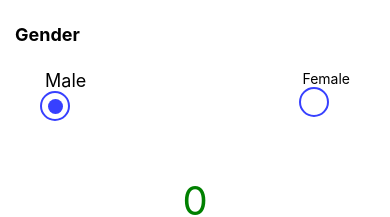
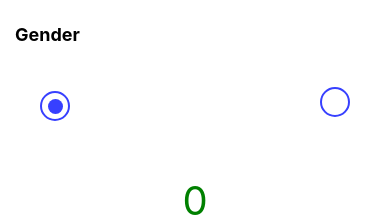
Before and after one commit to AatuTHu/Web--ja--hybriditeknologiat, a React Native app in the folder alcometer/: screen / in a window 390 px wide. Shown: the part 318-535 px from the top of the page. Built offline with nearby package versions, Linux system fonts and the light colour scheme.

Commit message:
Alcometer completed
Alcometer is ready

```diff
--- a/alcometer/App.js
+++ b/alcometer/App.js
@@ -1,5 +1,7 @@
 import { StatusBar } from 'expo-status-bar';
-import { StyleSheet, Text, View, ScrollView, TextInput, Button, TouchableOpacity, Image } from 'react-native';
+import {  Text, View, ScrollView, TextInput, Button, TouchableOpacity, Image } from 'react-native';
+import  StyleSheet from './Styles'
+import Radiobutton from './components/Radiobutton';
 import NumericInput from 'react-native-numeric-input'
 import { useState } from 'react'
 
@@ -38,58 +40,35 @@ export default function App() {
 
 
   return (
-    <View style={styles.container}>
+    <View style={StyleSheet.container}>
       <ScrollView>
-        <Text style={styles.title}>Alcometer</Text>
-          <Text style={styles.subTitle}>Weight</Text>
-           <TextInput style={styles.textInput} placeholder={"Weight"} keyboardType="numeric" onChangeText={ value => setWeight(value)}></TextInput>
+        <Text style={StyleSheet.title}>Alcometer</Text>
+          <Text style={StyleSheet.subTitle}>Weight</Text>
+           <TextInput style={StyleSheet.textInput} placeholder={"Weight"} keyboardType="numeric" onChangeText={ value => setWeight(value)}></TextInput>
 
-            <View style={styles.seprator}/>
-              <Text style={styles.subTitle}>Bottles</Text>
+            <View style={StyleSheet.seprator}/>
+              <Text style={StyleSheet.subTitle}>Bottles</Text>
             <NumericInput type='up-down' onChange={value => setBottles(value)}
                                          totalWidth={325}
                                          totalHeight={45}
                                          minValue={0}
             />
 
-            <View style={styles.seprator}/>
-              <Text style={styles.subTitle}>Hours</Text>
+            <View style={StyleSheet.seprator}/>
+              <Text style={StyleSheet.subTitle}>Hours</Text>
             <NumericInput type='up-down' onChange={value => setHours(value)}
                                          totalWidth={325}
                                          totalHeight={45}
                                          minValue={0}
             />
 
-            <View style={styles.seprator}/>
-              <Text style={styles.subTitle}>Gender</Text>
+            <View style={StyleSheet.seprator}/>
+              <Text style={StyleSheet.subTitle}>Gender</Text>
+                <Radiobutton gender={gender} checked = {checked} setChecked = {setChecked}/>
 
-                <View style = { styles.radioContainer}>
-                  {gender.map((gender, key) => {
-                      return(
-                        <View key={gender}>
-                          {checked == key ? (
-                            <View>
-                              <Text style = { styles.Text }> { gender }</Text>
-                            <TouchableOpacity style={styles.radioBtn}>
-                              <View style = { styles.selectedRadioBtn}/>
-                            </TouchableOpacity>
-                          </View>
-                          ) : (
-                            <View>
-                              <Text> { gender }</Text>
-                                <TouchableOpacity style={styles.radioBtn} onPress={() => { setChecked(key) }}>
-                                  <View style = {styles.unselected}></View>
-                                </TouchableOpacity>
-                              </View>
-                          )}
-                      </View>
-                      )
-                  })}
-                </View>
-
-                <View style={styles.seprator}/>
-                  <View style = {styles.answerContainer}>
-                      <Text style = { [answer <= 0.5 ? styles.green : answer >= 0.5 && answer <= 1.2 ? styles.yellow :  styles.red ]}>{answer}</Text>
+                <View style={StyleSheet.seprator}/>
+                  <View style = {StyleSheet.answerContainer}>
+                      <Text style = { [answer <= 0.5 ? StyleSheet.green : answer >= 0.5 && answer <= 1.2 ? StyleSheet.yellow :  StyleSheet.red ]}>{answer}</Text>
                   </View>
                     <Button title = {'Calculate'} onPress = {() => calculate()}></Button>
         <StatusBar style="auto" />
@@ -97,77 +76,3 @@ export default function App() {
     </View>
   );
 }
-
-const styles = StyleSheet.create({
-  container: {
-    flex: 1,
-    backgroundColor: '#fff',
-    top: 24,
-    padding: 15,
-  },
-  title: {
-    textAlign: 'center',
-    width: '100%',
-    height: 100,
-    fontSize: 40,
-    fontWeight: 'bold',
-    color: '#00BFFF',
-  },
-  subTitle: {
-    textAlign: 'left',
-    fontSize: 18,
-    fontWeight: 'bold',
-  },
-  textInput: {
-    height: 50,
-    backgroundColor: 'lightGrey',
-  },
-  seprator: {
-    height: 10,
-    width: 200,
-    margin: 10,
-  },
-  radioContainer: {
-    margin: 25,
-    flexDirection: 'row',
-    justifyContent: 'space-between'
-  },
-  radioBtn: {
-    height: 30,
-		width: 30,
-		borderRadius: 100,
-		borderWidth: 2,
-		borderColor: '#3740ff',
-		alignItems: 'center',
-		justifyContent: 'center',
-  },
-  selectedRadioBtn: {
-      width: 15,
-      height: 15,
-      borderRadius: 50,
-      backgroundColor: '#3740ff',
-  },
-  unselectedRadioBtn: {
-    backgroundColor: '#fff'
-  },
-  Text: {
-    fontSize: 18
-  },
-  answerContainer: {
-    alignItems: 'center',
-    marginBottom: 20,
-  },
-  green : {
-    fontSize: 40,
-    color: "green",
-  },
-  yellow : {
-    fontSize: 40,
-    color: "yellow",
-  },
-  red : {
-    fontSize: 40,
-    color: "red",
-  }
-
-});
--- /dev/null
+++ b/alcometer/Styles.js
@@ -0,0 +1,74 @@
+import { StyleSheet } from "react-native";
+
+export default StyleSheet.create({
+    container: {
+        flex: 1,
+        backgroundColor: '#fff',
+        top: 24,
+        padding: 15,
+      },
+      title: {
+        textAlign: 'center',
+        width: '100%',
+        height: 100,
+        fontSize: 40,
+        fontWeight: 'bold',
+        color: '#00BFFF',
+      },
+      subTitle: {
+        textAlign: 'left',
+        fontSize: 18,
+        fontWeight: 'bold',
+      },
+      textInput: {
+        height: 50,
+        backgroundColor: 'lightGrey',
+      },
+      seprator: {
+        height: 10,
+        width: 200,
+        margin: 10,
+      },
+      radioContainer: {
+        margin: 25,
+        flexDirection: 'row',
+        justifyContent: 'space-between'
+      },
+      radioBtn: {
+        height: 30,
+            width: 30,
+            borderRadius: 100,
+            borderWidth: 2,
+            borderColor: '#3740ff',
+            alignItems: 'center',
+            justifyContent: 'center',
+      },
+      selectedRadioBtn: {
+          width: 15,
+          height: 15,
+          borderRadius: 50,
+          backgroundColor: '#3740ff',
+      },
+      unselectedRadioBtn: {
+        backgroundColor: '#fff'
+      },
+      Text: {
+        fontSize: 18
+      },
+      answerContainer: {
+        alignItems: 'center',
+        marginBottom: 20,
+      },
+      green : {
+        fontSize: 40,
+        color: "green",
+      },
+      yellow : {
+        fontSize: 40,
+        color: "yellow",
+      },
+      red : {
+        fontSize: 40,
+        color: "red",
+      }
+})
--- /dev/null
+++ b/alcometer/components/Radiobutton.js
@@ -0,0 +1,30 @@
+import {View, Text, TouchableOpacity} from 'react-native'
+import StyleSheet from '../Styles'
+
+export default function Radiobutton({gender, checked, setChecked}) {
+  return (
+        <View style = { StyleSheet.radioContainer}>
+                  {gender.map((item, key) => {
+                      return(
+                        <View key={item.gender}>
+                          {checked == key ? (
+                            <View>
+                              <Text style = { StyleSheet.Text }> { item.gender }</Text>
+                            <TouchableOpacity style={StyleSheet.radioBtn}>
+                              <View style = { StyleSheet.selectedRadioBtn}/>
+                            </TouchableOpacity>
+                          </View>
+                          ) : (
+                            <View>
+                              <Text> { item.gender }</Text>
+                                <TouchableOpacity style={StyleSheet.radioBtn} onPress={() => { setChecked(key) }}>
+                                  <View style = {StyleSheet.unselected}></View>
+                                </TouchableOpacity>
+                              </View>
+                          )}
+                      </View>
+                      )
+                  })}
+                </View>
+   )
+}
```
